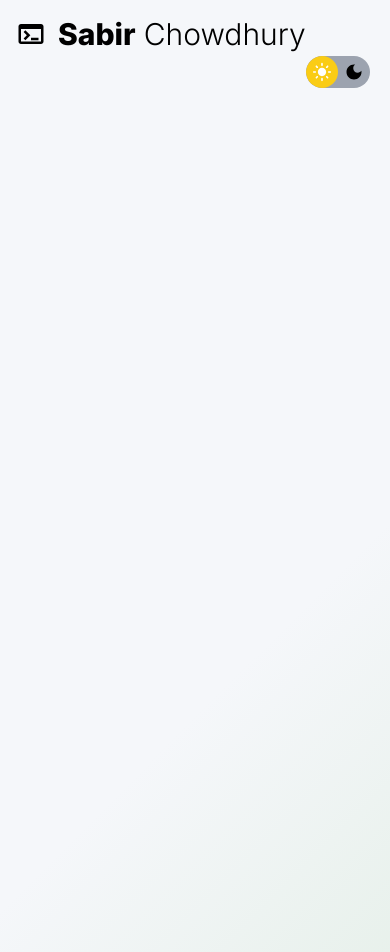
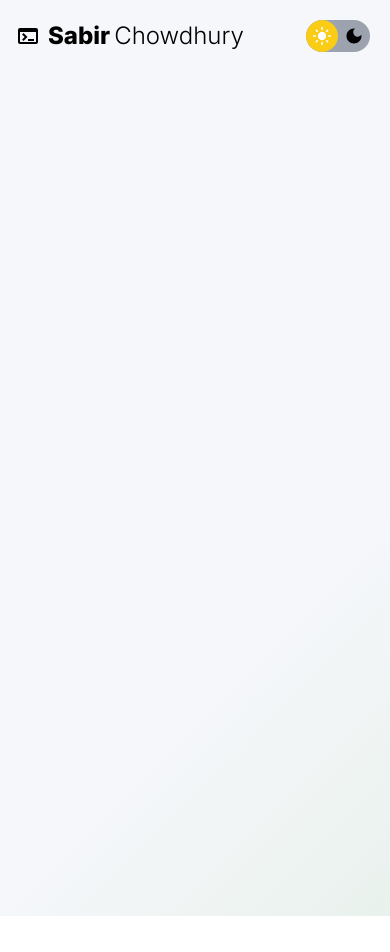
Before and after one commit to sabirchowdhury/portfolio-website, a Next.js app: page / in a window 390 px wide. After the commit the page ends 916 px from the top, so only its background shows below. Built offline with nearby package versions, Linux system fonts and the light colour scheme.

Commit message:
responsiveness

```diff
--- a/components/Logo.tsx
+++ b/components/Logo.tsx
@@ -2,9 +2,9 @@ import { Terminal } from "@mui/icons-material";
 
 export default function Logo() {
   return (
-    <span className="flex items-center text-3xl">
+    <span className="flex items-center text-2xl md:text-3xl">
       <Terminal fontSize="inherit" />
-      <h1 className="font-extrabold ml-3 mr-2">Sabir</h1>{" "}
+      <h1 className="font-extrabold md:ml-3 md:mr-2 mr-1 ml-2">Sabir</h1>{" "}
       <h1 className="font-light">Chowdhury</h1>
     </span>
   );
```
